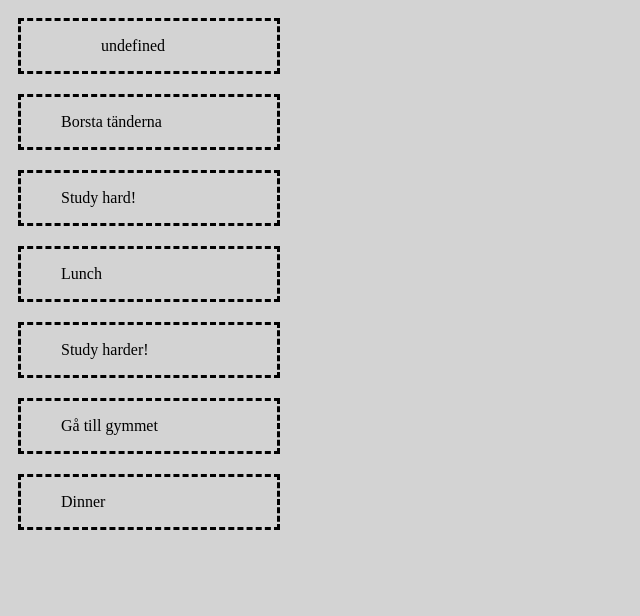
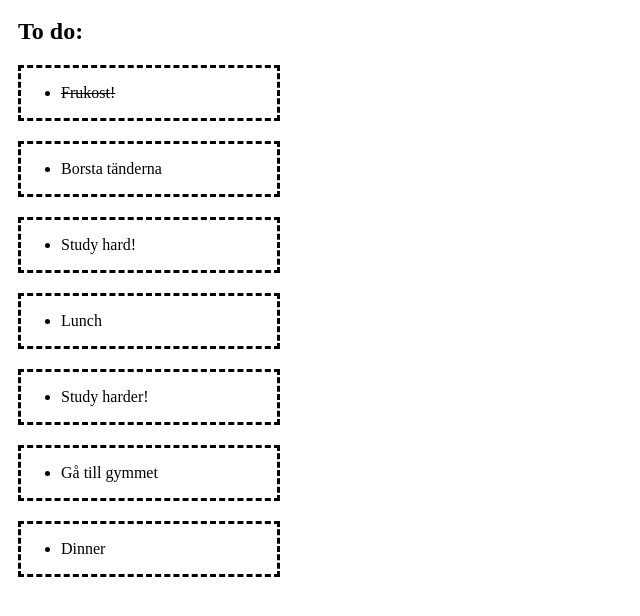
Before and after one commit to Gio88R/inlamningsuppgift2, a website built with Parcel: page src/index.html in a window 1280 px wide. Both pictures are taken after a click on the element "Frukost!". Shown: the whole page, without its empty margins (0-640 px from the left). Built offline with nearby package versions, Linux system fonts and the light colour scheme.

Commit message:
Funktionalitet bra

```diff
--- a/src/js/main.js
+++ b/src/js/main.js
@@ -1,58 +1,75 @@
-class toDo {
-  constructor(whatToDo, timeFrame, done) {
-    this.whatToDo = whatToDo;
-    this.timeFrame = timeFrame;
-    this.done = done;
-  }
+class ToDo {
+  constructor (tasks) {
+    this.tasks = tasks;
+    // this.status = status;
+  };
 }
 
-let topics = document.createElement("h2");
+
+
+let topic = document.createElement("h2");
+topic.innerHTML = "To do:";
+document.body.appendChild(topic);
+
 
 let thingsToDo = [
-      "Frukost!",
-      "Borsta tänderna",
-      "Study hard!",
-      "Lunch",
-      "Study harder!",
-      "Gå till gymmet",
-      "Dinner"
+      new ToDo ("Frukost!"),
+      new ToDo ("Borsta tänderna"),
+      new ToDo ("Study hard!"),
+      new ToDo ("Lunch"),
+      new ToDo ("Study harder!"),
+      new ToDo ("Gå till gymmet"),
+      new ToDo ("Dinner"),
   ];
-  let taskDone = [];
+  // let taskDone = [];
 
   for (let i = 0; i < thingsToDo.length; i++) {
     let container = document.createElement("div");
-    let notDone = document.createElement("ul");
-    // let thingsDone = document.createElement("ul");
+    let thingsDone = document.createElement("ul");
+    let tasks = document.createElement("li");
     // thingsDone.id = "taskDone";
-    notDone.id = "notDone";
+    // tasks.id = "tasks";
 
-    notDone.innerHTML = thingsToDo[i];
+    tasks.innerHTML = thingsToDo[i].tasks;
+    // thingsDone.innerHTML = tasks;
+    container.addEventListener("click", () => {
+    console.log("Done!", thingsToDo[i]);
+    tasks.classList.add("task");
+    tasks.classList.add("task--completed");
 
-    container.addEventListener("click", () => {
-      handleClick(thingsToDo[i]);
     });
 
-    container.appendChild(notDone);
-    // container.appendChild(thingsDone);
+    thingsDone.appendChild(tasks);
+    container.appendChild(thingsDone);
+
 
     document.body.appendChild(container);
+    // document.body.appendChild(tasks);
+
+
   }
 
-  function handleClick(fixed) {
-    console.log("Du klickade på", fixed);
 
-    taskDone.push(fixed);
-    createCartHTML();
-  }
+  // function handleClick(fixed) {
+  //   console.log("Done!", fixed);
+  //   tasks.classList.add("task");
+  //   classList.add("task--completed");
+  //   taskDone.push(fixed);
+  // }
 
-  function createCartHTML() {
-    let cartContainer = document.getElementById("notDone");
-    cartContainer.innerHTML = "";
-    for (let i = 0; i < taskDone.length; i++) {
-      let notDone = document.createElement("ul");
+  // function createDone() {
+  //   let doneContainer = document.getElementById("tasks");
+  //   doneContainer.innerHTML = "done!";
 
-      notDone.innerHTML = taskDone[i].taskDone;
 
-      cartContainer.appendChild(notDone);
-    }
-  }
+  //   for (let i = 0; i < thingsToDo.length; i++) {
+  //     container[i].addEventListener("click", () => {
+  //       handleClick(thingsToDo[i]);
+  //   for (let i = 0; i < taskDone.length; i++) {
+  //       let tasks = document.createElement("ul");
+
+  //      tasks.innerHTML = doneContainer;
+
+  //      doneContainer.appendChild(tasks);
+  //   }
+  // })}}
--- a/src/scss/main.scss
+++ b/src/scss/main.scss
@@ -1,7 +1,7 @@
 body {
     display: flex;
     flex-direction: column;
-    background-color: lightgray;
+
 
     div {
         width: 20vw;
@@ -12,9 +12,19 @@ body {
         margin: 10px;
     }
     ul {
-        display: flex;
+        // display: flex;
         text-align: center;
         align-items: center;
         // flex-basis: auto;
+
     }
+
+
 }
+.task--completed {
+    text-decoration: line-through;
+}
+h2 {
+    margin: 10px;
+    text-align: left;
+}
```
